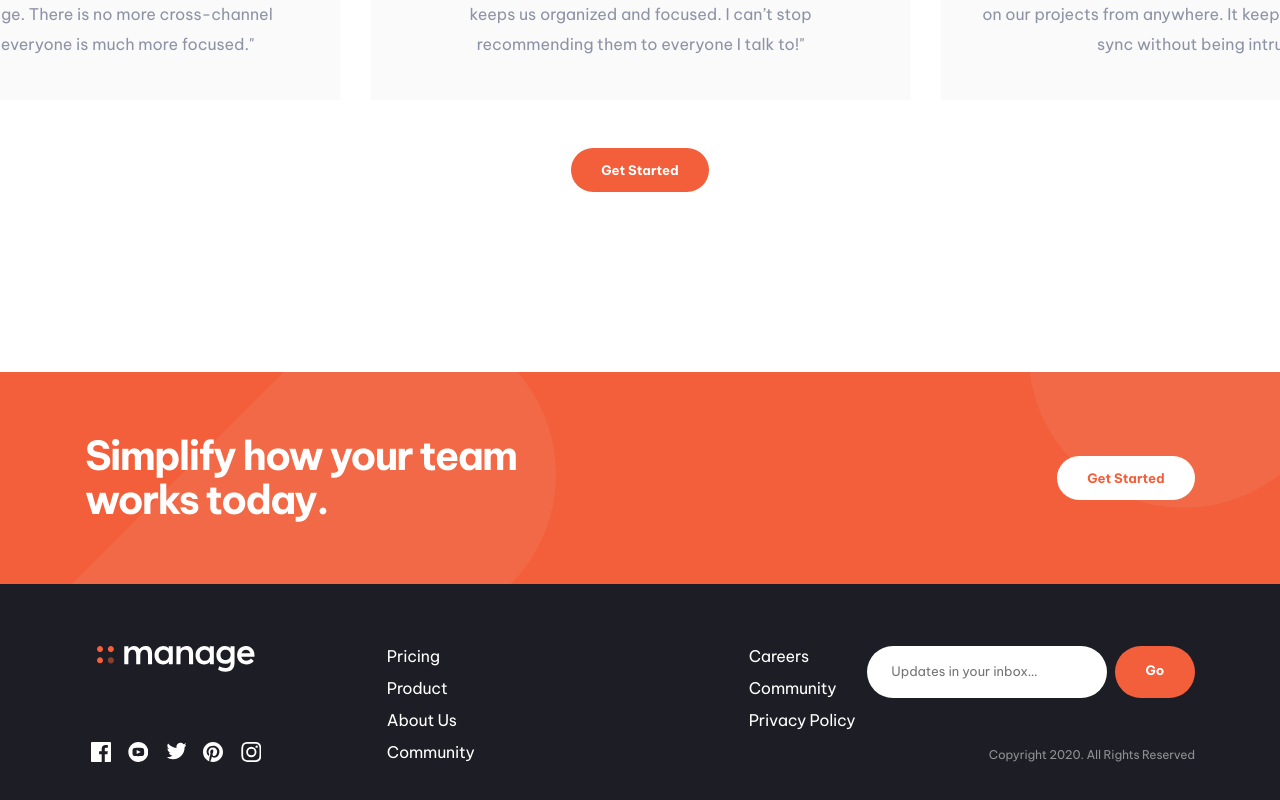
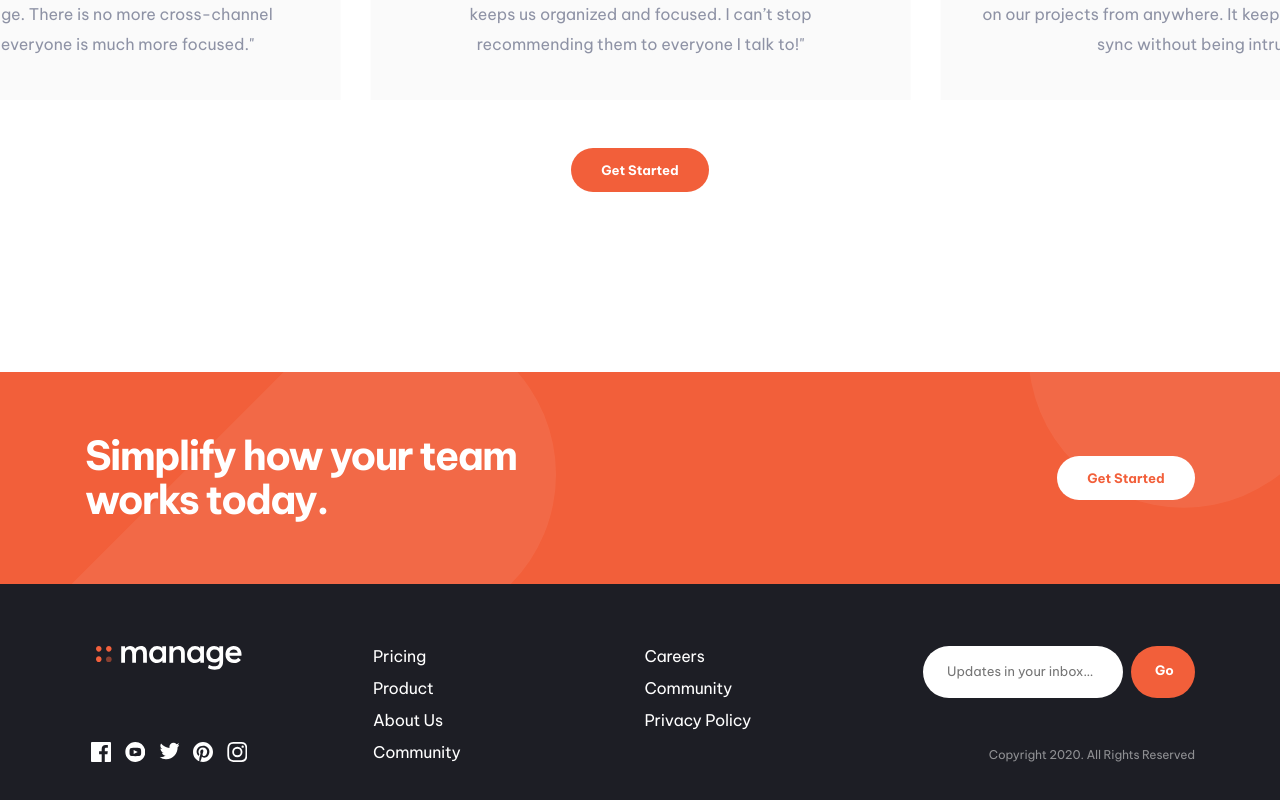
Before and after one commit to oshudev/manage-landing-page, a React (Vite) app: page / in a window 1280 px wide. Shown: the part 1763-2563 px from the top of the page. Built offline with nearby package versions, Linux system fonts and the light colour scheme.

Commit message:
fix: Change footer grid fractions

```diff
--- a/src/index.css
+++ b/src/index.css
@@ -783,7 +783,7 @@ ul, ol {
 
 @media only screen and (min-width: 992px) {
     .footer .contact-row {
-        grid-template-columns: 2fr 7fr 4fr;
+        grid-template-columns: 1fr 6fr 2fr;
         grid-template-areas:
             "links nav newsletter"
             "links nav copyright";
@@ -796,13 +796,20 @@ ul, ol {
 
     .footer__newsletter {
         grid-area: newsletter;
-        margin-left: 0.75rem;
+    }
+
+    .footer__newsletter input {
+        width: 12.5rem;
+    }
+
+    .footer__newsletter .button {
+        width: 4rem;
     }
 
     .footer__nav {
         grid-area: nav;
         gap: 1.875rem;
-        margin-left: 7.875rem;
+        margin-inline: 7.875rem 10.75rem;
         padding-inline: 0;
     }
 
@@ -817,7 +824,12 @@ ul, ol {
         grid-area: links;
     }
 
+    .footer__logo {
+        width: 9.125rem;
+    }
+
     .footer__socials {
+        gap: 0.875rem;
         margin: 0;
         padding-inline: 0;
     }
```
